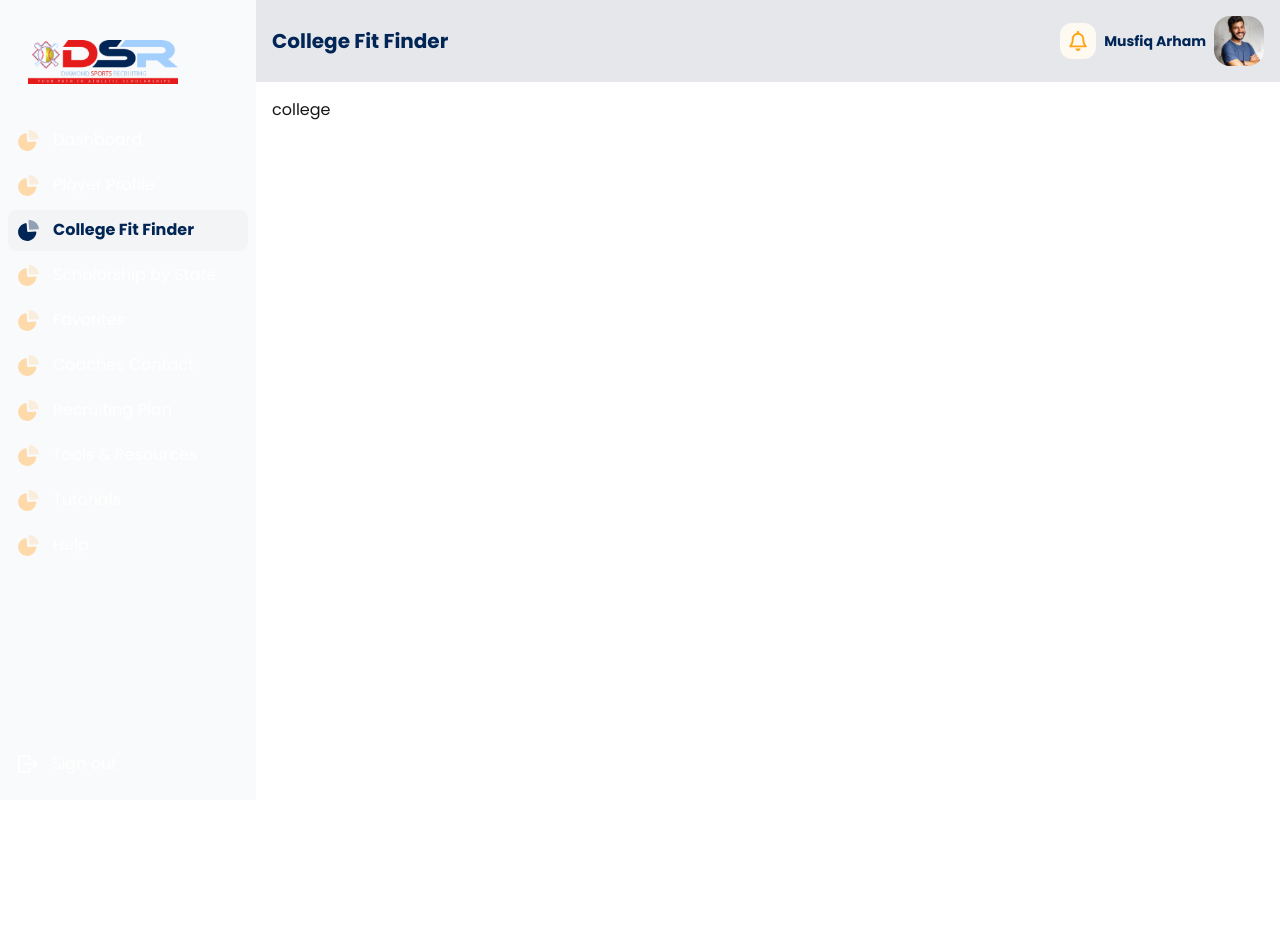
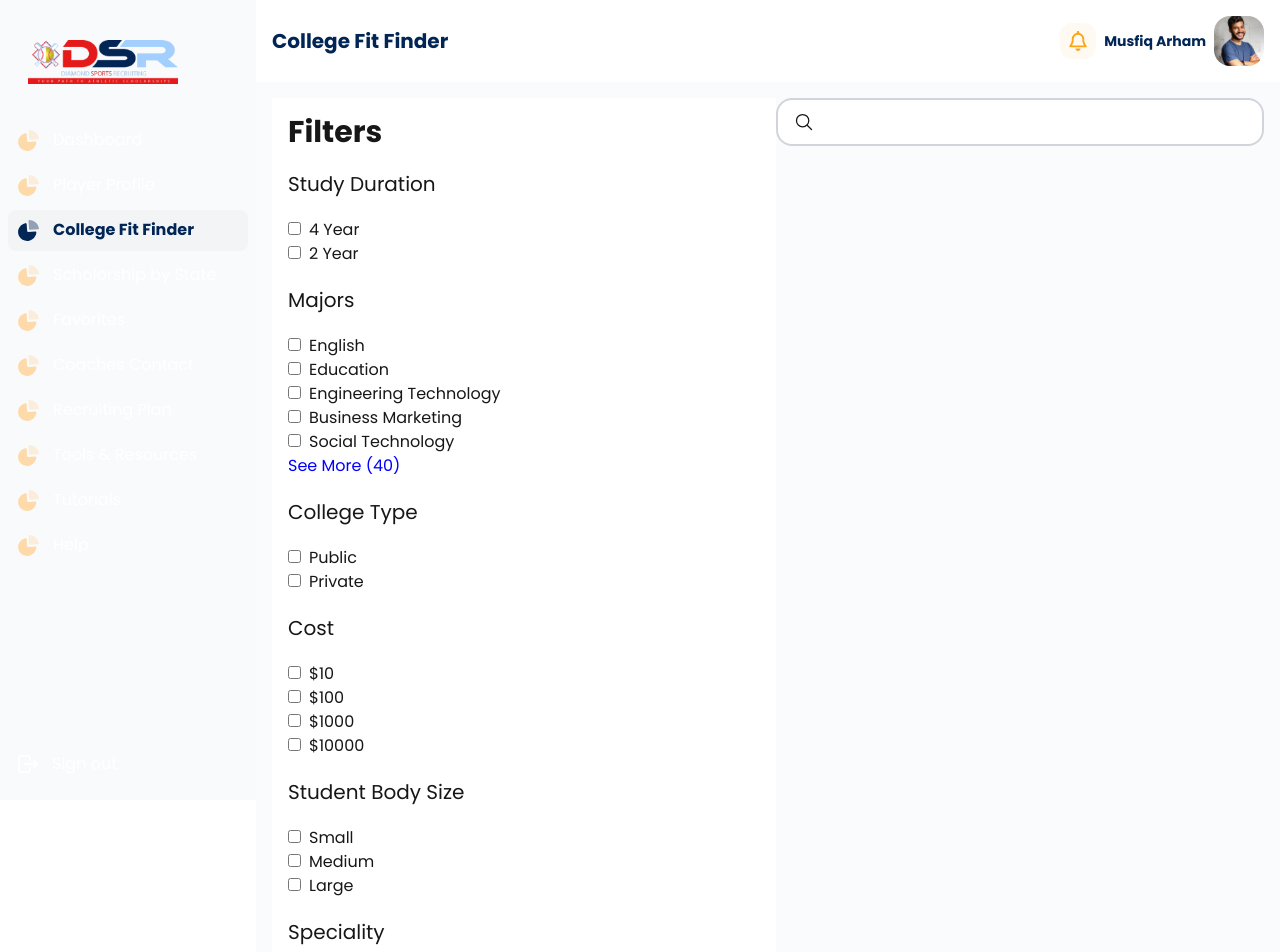
Before and after one commit to astralDeveper/D-S-R, a Next.js app: page /dashboard/college in a window 1280 px wide. Shown: the top 952 px of the page. Before the commit the page ends 800 px from the top, so only its background shows below. Built offline with nearby package versions, Linux system fonts and the light colour scheme.

Commit message:
dashboard

```diff
--- a/app/dashboard/college/page.jsx
+++ b/app/dashboard/college/page.jsx
@@ -1,8 +1,166 @@
-import React from 'react'
+'use client'
+import React, { useState } from 'react'
+import { IoSearchOutline } from "react-icons/io5";
+const page = () => {
+  const [showMore, setShowMore] = useState(false);
 
-const page = () => {
+  const handleToggle = () => {
+    setShowMore(!showMore);
+  };
   return (
-    <div>college</div>
+
+    <div className='flex'>
+      {/* filter  */}
+      <div className='bg-white p-4 w-full'>
+        <h1 className='text-3xl font-semibold'>Filters</h1>
+        <form>
+      <h1 className='text-xl font-medium my-5'>Study Duration</h1>
+      <input type="checkbox" id="duration-4year" />
+      <label htmlFor="duration-4year" className='pl-2'>4 Year</label>
+      <br />
+      <input type="checkbox" id="duration-2year" />
+      <label htmlFor="duration-2year" className='pl-2'>2 Year</label>
+      <br />
+
+      <h1 className='text-xl font-medium my-5'>Majors</h1>
+      <input type="checkbox" id="major-english" />
+      <label htmlFor="major-english" className='pl-2'>English</label>
+      <br />
+
+      <input type="checkbox" id="major-education" />
+      <label htmlFor="major-education" className='pl-2'>Education</label>
+      <br />
+
+      <input type="checkbox" id="major-engineering" />
+      <label htmlFor="major-engineering" className='pl-2'>Engineering Technology</label>
+      <br />
+      <input type="checkbox" id="major-business" />
+          <label htmlFor="major-business" className='pl-2'>Business Marketing</label>
+          <br />
+
+          <input type="checkbox" id="major-social" />
+          <label htmlFor="major-social" className='pl-2'>Social Technology</label>
+          <br />
+
+      {showMore && (
+        <>
+          <input type="checkbox" id="major-business" />
+          <label htmlFor="major-business"className='pl-2'>Business Marketing</label>
+          <br />
+
+          <input type="checkbox" id="major-social" />
+          <label htmlFor="major-social" className='pl-2'>Social Technology</label>
+          <br />
+        </>
+      )}
+
+      <p style={{ cursor: 'pointer', color: 'blue' }} onClick={handleToggle}>
+        {showMore ? 'See Less' : 'See More (40)'}
+      </p>
+
+
+      <h1 className='text-xl font-medium my-5'>College Type</h1>
+      <input type="checkbox" name="" id="" />
+      <label htmlFor="" className='pl-2'>Public</label>
+      <br />
+      <input type="checkbox" name="" id="" />
+      <label htmlFor="" className='pl-2'>Private</label>
+        <br />
+
+      <h1 className='text-xl font-medium my-5'>Cost</h1>
+      <input type="checkbox" name="" id="" />
+      <label htmlFor="" className='pl-2'>$10</label>
+      <br />
+      <input type="checkbox" name="" id="" />
+      <label htmlFor="" className='pl-2'>$100</label>
+      <br />
+      <input type="checkbox" name="" id="" />
+      <label htmlFor="" className='pl-2'>$1000</label>
+      <br />
+      <input type="checkbox" name="" id="" />
+      <label htmlFor="" className='pl-2'>$10000</label>
+
+      <h1 className='text-xl font-medium my-5'>Student Body Size</h1>
+      <input type="checkbox" name="" id="" />
+      <label htmlFor="" className='pl-2'>Small</label>
+      <br />
+      <input type="checkbox" name="" id="" />
+      <label htmlFor="" className='pl-2'>Medium</label>
+
+      <br />
+      <input type="checkbox" name="" id="" />
+      <label htmlFor="" className='pl-2'>Large</label>
+
+      <br />
+      <h1 className='text-xl font-medium my-5'>Speciality</h1>
+      <input type="checkbox" name="" id="" />
+      <label htmlFor="" className='pl-2'>HBCU</label>
+
+
+      <h1 className='text-xl font-medium my-5'>Acceptance Rate</h1>
+      <div className='flex items-center'>
+      <input type="number" name="" id="" className='bg-white rounded-2xl border-2 border-gray-300 px-5 text-center py-2 w-20' />
+      <p className='font-semibold px-5'>-</p>
+      <input type="number" name="" id="" className='bg-white rounded-2xl border-2 border-gray-300 px-5 text-center py-2 w-20' />
+      </div>
+
+      <h1 className='text-xl font-medium my-5'>Sports Division</h1>
+      <input type="checkbox" name="" id="" />
+      <label htmlFor="" className='pl-2'>NCAA D1</label>
+      <br />
+      <input type="checkbox" name="" id="" />
+      <label htmlFor="" className='pl-2'>NCAA D2</label>
+      <br />
+      <input type="checkbox" name="" id="" />
+      <label htmlFor="" className='pl-2'>NCAA D3</label>
+      <br />
+      <input type="checkbox" name="" id="" />
+      <label htmlFor="" className='pl-2'>NAIA</label>
+      <br />
+      <input type="checkbox" name="" id="" />
+      <label htmlFor="" className='pl-2'>JUCO</label>
+
+
+      <h1 className='text-xl font-medium my-5'>Graduation Year</h1>
+      <input type="number" name="" id="" className='rounded-2xl bg-white border-2 border-gray-300 px-5 text-center py-2 ' />
+
+      <h1 className='text-xl font-medium my-5'>Your Positions</h1>
+      <input type="checkbox" name="" id="" />
+      <label htmlFor="" className='pl-2'>P</label>
+      <br />
+      <input type="checkbox" name="" id="" />
+      <label htmlFor="" className='pl-2'>C</label>
+      <br />
+      <input type="checkbox" name="" id="" />
+      <label htmlFor="" className='pl-2'>1B</label>
+      <br />
+      <input type="checkbox" name="" id="" />
+      <label htmlFor="" className='pl-2'>2B</label>
+      <br />
+      <input type="checkbox" name="" id="" />
+      <label htmlFor="" className='pl-2'>3B</label>
+      <br />
+      <input type="checkbox" name="" id="" />
+      <label htmlFor="" className='pl-2'>SS</label>
+      <br />
+      <input type="checkbox" name="" id="" />
+      <label htmlFor="" className='pl-2'>LF</label>
+      <br />
+      <input type="checkbox" name="" id="" />
+      <label htmlFor="" className='pl-2'>CF</label>
+      <br />
+      <input type="checkbox" name="" id="" />
+      <label htmlFor="" className='pl-2'>RF</label>
+    </form>
+      </div>
+
+      <div className='w-full'>
+        <div className='flex bg-white border-2 py-1 w-full border-gray-300 rounded-2xl items-center '>
+        <IoSearchOutline className='pl-4 text-4xl'/>
+        <input type="text" name="" id="" className='pl-4 outline-none'/>
+        </div>
+      </div>
+    </div>
   )
 }
 
--- a/components/dashboard/Sidebar.jsx
+++ b/components/dashboard/Sidebar.jsx
@@ -44,7 +44,7 @@ const Sidebar = (props) => {
           </div>
           </div>
 
-          <div className='flex items-center justify-between gap-2 p-4 sm:ml-64 bg-gray-200'>
+          <div className='flex items-center justify-between gap-2 p-4 sm:ml-64 '>
             <div className='flex items-center gap-2 '>
               <button
                   onClick={toggleSidebar}
@@ -205,7 +205,7 @@ const Sidebar = (props) => {
                 />
             )}
 
-            <div className={`p-4 sm:ml-64 `}>
+            <div className={`p-4 sm:ml-64 bg-[#FAFBFC] min-h-screen`}>
                 {props.children}
             </div>
         </>
```
